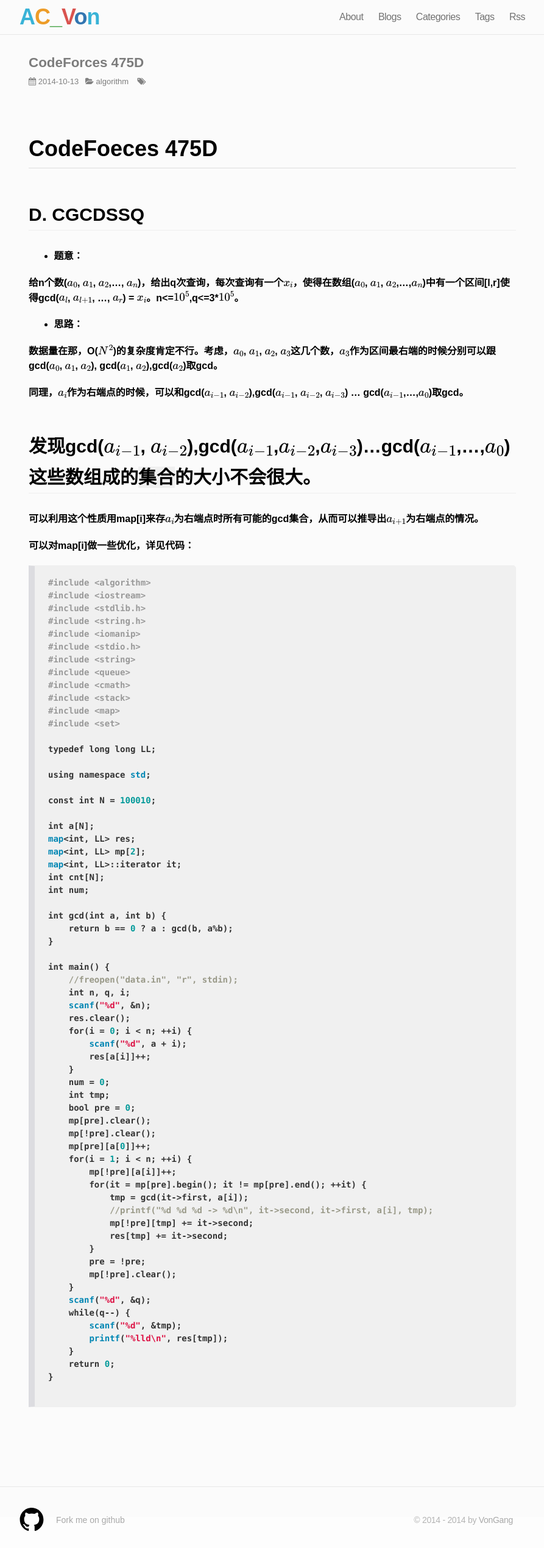
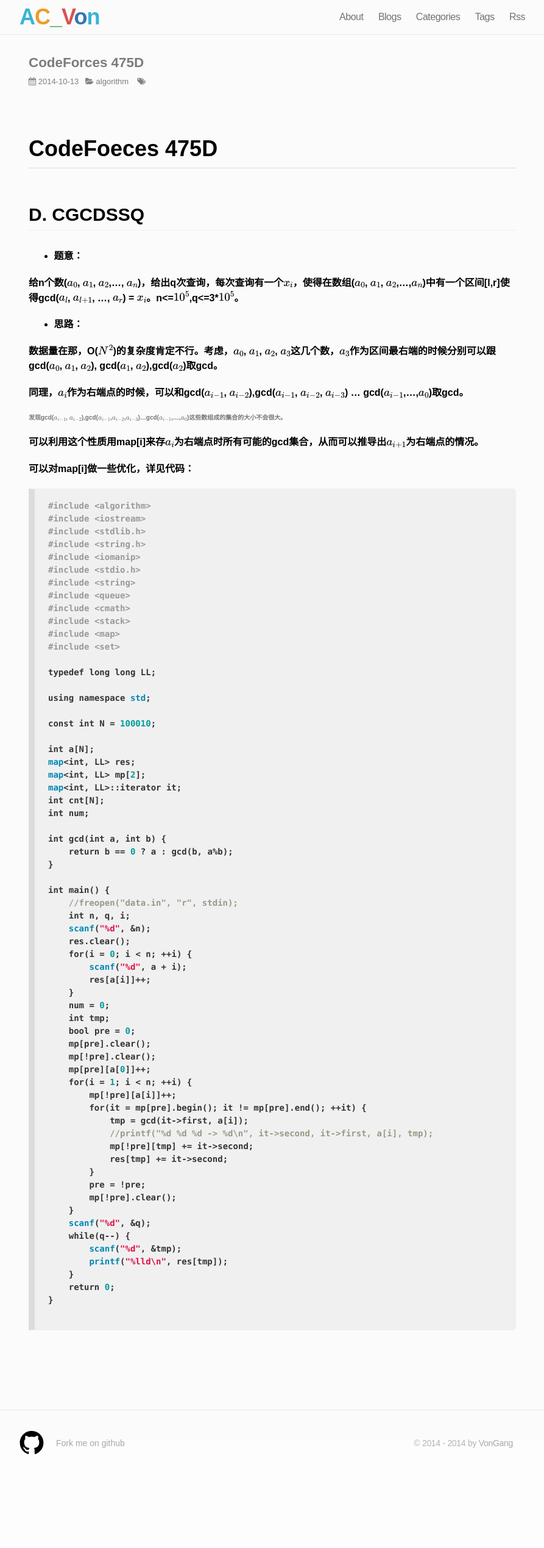
Before and after one commit to vongang/vongang.github.io, a Jekyll site: the page built from _posts/2014-10-13-codeforces-475d.md, in a window 1280 px wide. Shown: the whole page at 61% size, without its empty margins (193-1086 px from the left). Built offline with Jekyll 4.4.1, drawn with Linux system fonts in a browser that asks for light colours; nearby versions of some CDN libraries; Markdown is read by kramdown in place of the engine named in the settings; formulas are drawn with MathJax 3; comment, search, counter and statistics services are not loaded; after the commit the page ends 2412 px from its top, so only the background shows below that.

```diff
--- a/_posts/2014-10-13-codeforces-475d.md
+++ b/_posts/2014-10-13-codeforces-475d.md
@@ -18,7 +18,7 @@ category: algorithm
 
 同理，$a_i$作为右端点的时候，可以和gcd($a_{i-1}$, $a_{i-2}$),gcd($a_{i-1}$, $a_{i-2}$, $a_{i-3}$) ... gcd($a_{i-1}$,...,$a_0$)取gcd。
 
-## 发现gcd($a_{i-1}$, $a_{i-2}$),gcd($a_{i-1}$,$a_{i-2}$,$a_{i-3}$)...gcd($a_{i-1}$,...,$a_0$)这些数组成的``集合``的大小不会很大。
+###### 发现gcd($a_{i-1}$, $a_{i-2}$),gcd($a_{i-1}$,$a_{i-2}$,$a_{i-3}$)...gcd($a_{i-1}$,...,$a_0$)这些数组成的``集合``的大小不会很大。
 
 可以利用这个性质用map[i]来存$a_i$为右端点时所有可能的gcd集合，从而可以推导出$a_{i+1}$为右端点的情况。
 
```
